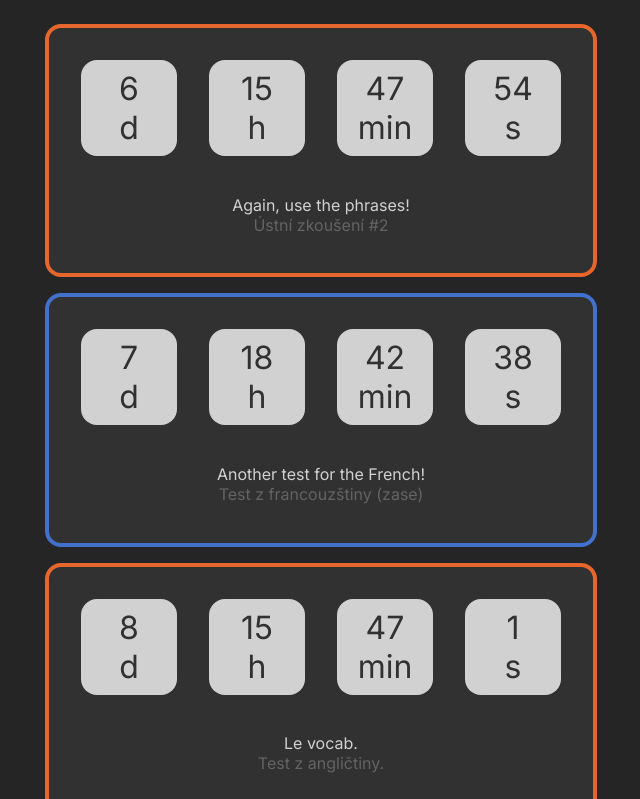
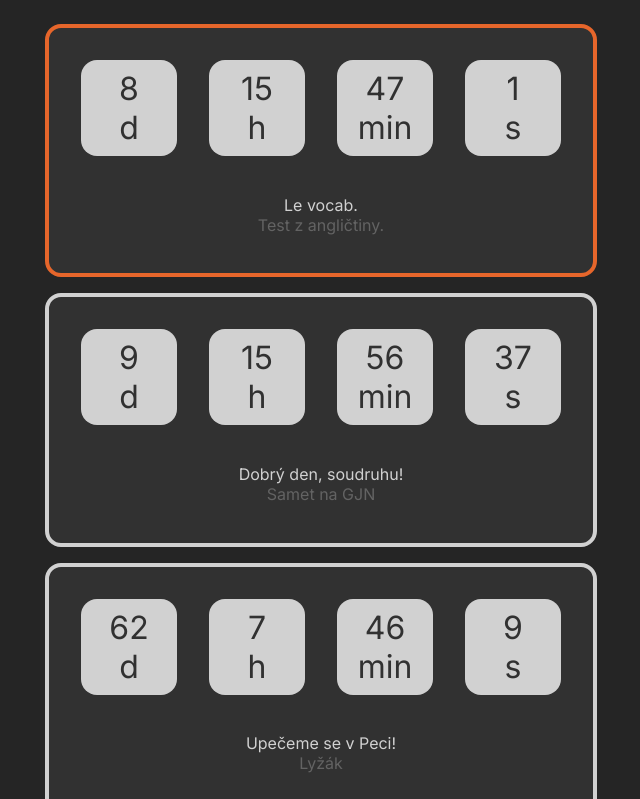
Before and after one commit to sperlicky/sperlicky.github.io, an Angular app: page / in a window 1280 px wide. Shown: the top 799 px of the page, without its empty margins (319-959 px from the left). Built offline with nearby package versions, Linux system fonts and the light colour scheme.

Commit message:
removed old timers

```diff
--- a/src/app/app.component.html
+++ b/src/app/app.component.html
@@ -1,17 +1,5 @@
 <!-- Don't forget to sort the timers! -->
 <main>
-  <app-timer
-    type="S1"
-    time="2024-11-12:08:01:45"
-    name="Again, use the phrases!"
-    description="Ústní zkoušení #2"
-  />
-  <app-timer
-    type="French"
-    time="2024-11-13T10:56:29"
-    name="Another test for the French!"
-    description="Test z francouzštiny (zase)"
-  />
   <app-timer
     type="S1"
     time="2024-11-14T08:00:52"
```
